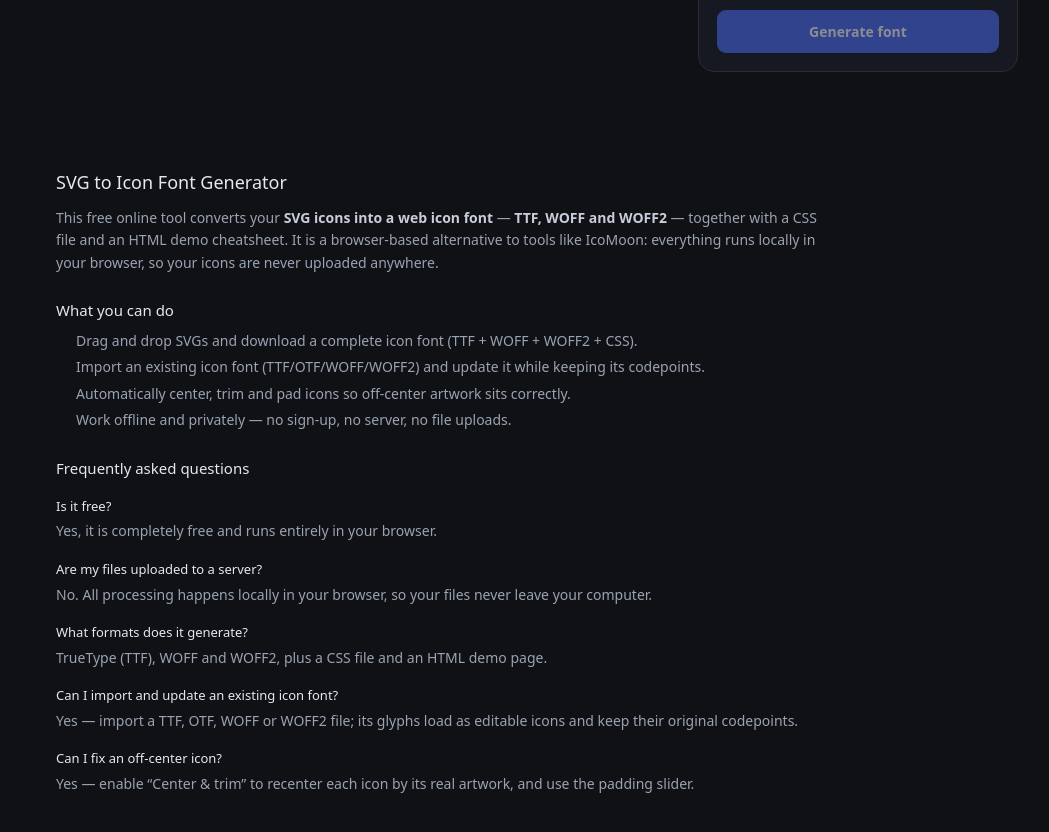
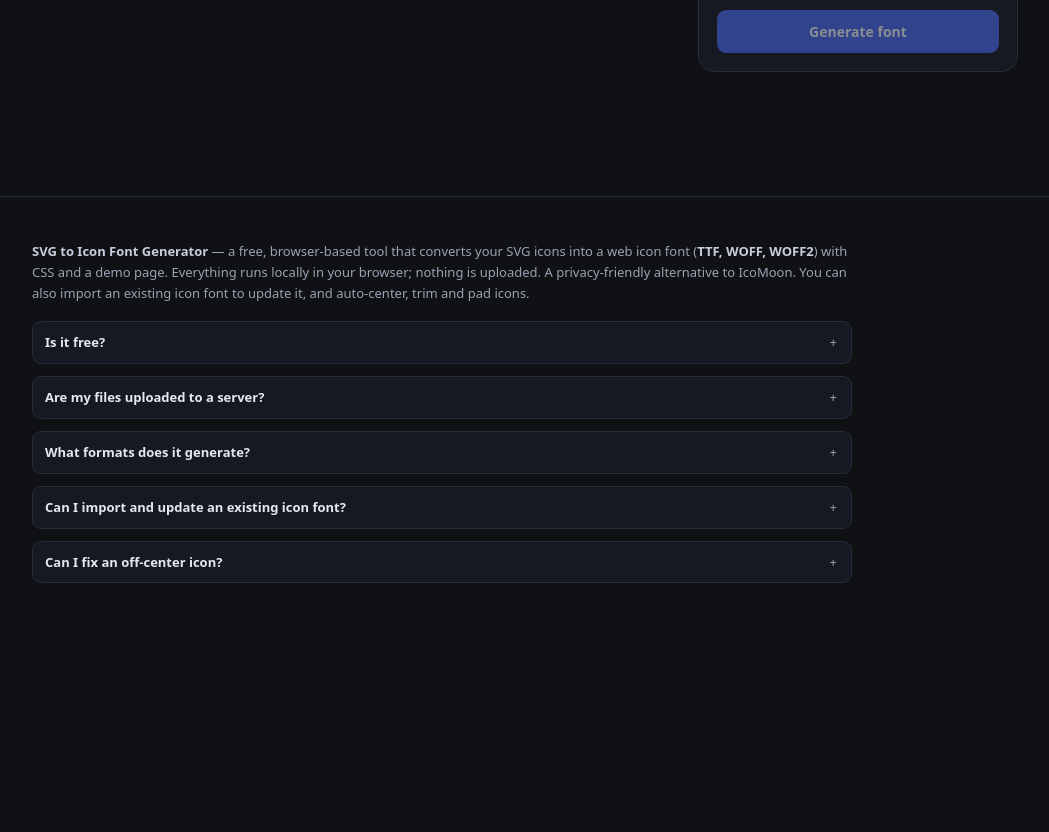
Before and after one commit to dev-amirmalik/svg-to-icon, a React (Vite) app: page / in a window 1280 px wide. Shown: the part 500-1332 px from the top of the page, without its empty margins (198-1247 px from the left). After the commit the page ends 1139 px from the top, so only its background shows below. Built offline with nearby package versions, Linux system fonts and the light colour scheme.

Commit message:
feat: update style

```diff
--- a/index.html
+++ b/index.html
@@ -101,36 +101,41 @@
   <body>
     <div id="root"></div>
 
-    <!-- Crawlable content for SEO / AEO / GEO. Visible to users and to search/AI crawlers
-         even before the JavaScript app renders. -->
+    <!-- Crawlable content for SEO / AEO / GEO, kept compact in a footer with collapsible FAQ
+         so it stays out of the way while remaining readable by search/AI crawlers. -->
     <footer class="page-info" id="about">
-      <h2>SVG to Icon Font Generator</h2>
-      <p>
-        This free online tool converts your <strong>SVG icons into a web icon font</strong> —
-        <strong>TTF, WOFF and WOFF2</strong> — together with a CSS file and an HTML demo
-        cheatsheet. It is a browser-based alternative to tools like IcoMoon: everything runs
-        locally in your browser, so your icons are never uploaded anywhere.
+      <div class="page-info-inner">
+        <p class="page-info-lead">
+          <strong>SVG to Icon Font Generator</strong> — a free, browser-based tool that converts
+          your SVG icons into a web icon font (<strong>TTF, WOFF, WOFF2</strong>) with CSS and a
+          demo page. Everything runs locally in your browser; nothing is uploaded. A privacy-friendly
+          alternative to IcoMoon. You can also import an existing icon font to update it, and
+          auto-center, trim and pad icons.
         </p>
 
-      <h3>What you can do</h3>
-      <ul>
-        <li>Drag and drop SVGs and download a complete icon font (TTF + WOFF + WOFF2 + CSS).</li>
-        <li>Import an existing icon font (TTF/OTF/WOFF/WOFF2) and update it while keeping its codepoints.</li>
-        <li>Automatically center, trim and pad icons so off-center artwork sits correctly.</li>
-        <li>Work offline and privately — no sign-up, no server, no file uploads.</li>
-      </ul>
-
-      <h3>Frequently asked questions</h3>
-      <h4>Is it free?</h4>
+        <div class="faq">
+          <details>
+            <summary>Is it free?</summary>
             <p>Yes, it is completely free and runs entirely in your browser.</p>
-      <h4>Are my files uploaded to a server?</h4>
+          </details>
+          <details>
+            <summary>Are my files uploaded to a server?</summary>
             <p>No. All processing happens locally in your browser, so your files never leave your computer.</p>
-      <h4>What formats does it generate?</h4>
+          </details>
+          <details>
+            <summary>What formats does it generate?</summary>
             <p>TrueType (TTF), WOFF and WOFF2, plus a CSS file and an HTML demo page.</p>
-      <h4>Can I import and update an existing icon font?</h4>
+          </details>
+          <details>
+            <summary>Can I import and update an existing icon font?</summary>
             <p>Yes — import a TTF, OTF, WOFF or WOFF2 file; its glyphs load as editable icons and keep their original codepoints.</p>
-      <h4>Can I fix an off-center icon?</h4>
+          </details>
+          <details>
+            <summary>Can I fix an off-center icon?</summary>
             <p>Yes — enable “Center &amp; trim” to recenter each icon by its real artwork, and use the padding slider.</p>
+          </details>
+        </div>
+      </div>
     </footer>
 
     <script type="module" src="/src/main.jsx"></script>
--- a/src/styles.scss
+++ b/src/styles.scss
@@ -52,20 +52,53 @@ body {
 .app { max-width: 1200px; margin: 0 auto; padding: 28px 24px 60px; }
 
 .page-info {
-  max-width: 820px;
-  margin: 0 auto;
-  padding: 8px 24px 64px;
+  border-top: 1px solid $border;
+  margin-top: 64px;
+  padding: 44px 24px 56px;
   color: $muted;
-  font-size: 14px;
+  font-size: 13px;
   line-height: 1.6;
 
-  h2 { color: $text; font-size: 18px; margin: 28px 0 10px; }
-  h3 { color: $text; font-size: 15px; margin: 24px 0 8px; }
-  h4 { color: $text; font-size: 13px; margin: 16px 0 4px; }
-  p { margin: 0 0 10px; }
-  ul { margin: 0 0 10px; padding-left: 20px; }
-  li { margin-bottom: 4px; }
+  .page-info-inner { max-width: 820px; margin: 0 auto; }
   strong { color: #c7cdda; }
+
+  .page-info-lead { margin: 0 0 18px; }
+
+  .faq {
+    display: grid;
+    gap: 12px;
+
+    details {
+      background: $panel;
+      border: 1px solid $border;
+      border-radius: 9px;
+      padding: 0 12px;
+
+      &[open] { border-color: #323a48; }
+
+      summary {
+        cursor: pointer;
+        list-style: none;
+        padding: 10px 0;
+        color: $text;
+        font-size: 13px;
+        font-weight: 550;
+        position: relative;
+
+        &::-webkit-details-marker { display: none; }
+        &::after {
+          content: "+";
+          position: absolute;
+          right: 2px;
+          color: $muted;
+          font-weight: 400;
+        }
+      }
+      &[open] summary::after { content: "–"; }
+
+      p { margin: 0 0 12px; }
+    }
+  }
 }
 
 .topbar { margin-bottom: 22px; }
@@ -164,8 +197,9 @@ body {
 
 .grid {
   display: grid;
-  grid-template-columns: repeat(auto-fill, minmax(120px, 1fr));
-  gap: 12px;
+  grid-template-columns: repeat(auto-fill, minmax(104px, 1fr));
+  gap: 16px;
+  margin-top: 6px;
 }
 
 .tile {
@@ -173,7 +207,7 @@ body {
   background: $panel;
   border: 1px solid $border;
   border-radius: $radius;
-  padding: 14px 10px 10px;
+  padding: 20px 14px 14px;
   text-align: center;
   transition: 0.15s;
 
```
Lines whose indentation alone changed are shown as unchanged.
